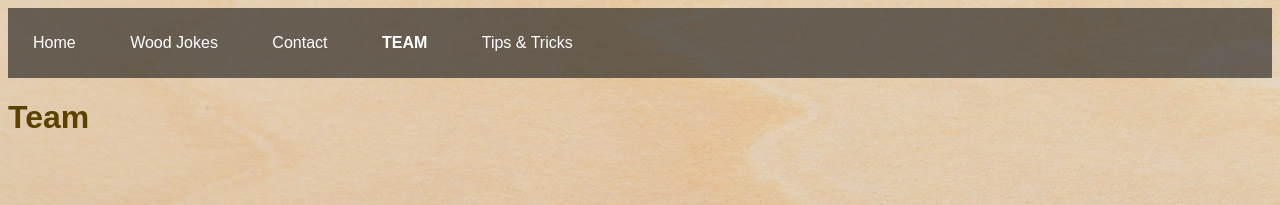
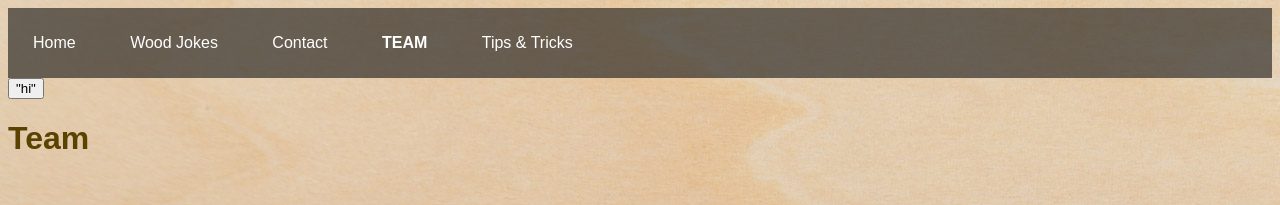
Before and after one commit to Renzzauw/Webtech-practicum2, a plain HTML site: page team.html in a window 1280 px wide. Shown: the top 205 px of the page. Drawn offline with Linux system fonts and the light colour scheme.

Commit message:
idk
still doesnt work but progress i guess?

```diff
--- /dev/null
+++ b/boldScript.js
@@ -0,0 +1,3 @@
+function myFunction() {
+    document.getElementById("size").style.fontSize = larger;
+}
--- a/team.html
+++ b/team.html
@@ -7,6 +7,7 @@
         <meta name="keywords" content="wood, store, woodstore, planks, logs, nails, woodstocky">
         <meta name="description" content="The place for all your wood!">
         <link rel="stylesheet" href="styles.css"/>
+        <script type="text/javascript" src="boldScript.js"></script>
     </head>
     <!-- body -->
     <body>
@@ -20,7 +21,8 @@
         </nav>
         <!-- introduction -->
         <header>
-            <h1>Team</h1>
+            <button onclick="myFunction">"hi"</button>
+            <h1 id = "size">Team</h1>
             <img id="home-image1" src="media/heart.jpg" alt="wood heart"><br>
             <h3>Our team will always try to give you the best possible experience!</h3>
         </header>
```
